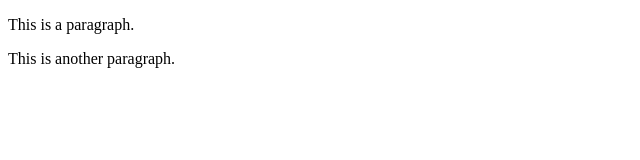
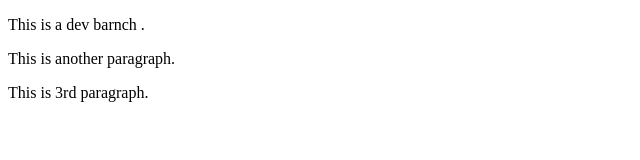
Before and after one commit to Shivam820954/CI-CD, a plain HTML site: page index.html in a window 1280 px wide. Shown: the whole page, without its empty margins (0-640 px from the left). Drawn offline with Linux system fonts and the light colour scheme.

Commit message:
Update index.html

```diff
--- a/index.html
+++ b/index.html
@@ -2,8 +2,8 @@
 <html>
 <body>
 
-<p>This is a paragraph.</p>
+<p>This is a dev barnch .</p>
 <p>This is another paragraph.</p>
-
+<p>This is 3rd paragraph.</p>
 </body>
 </html>
```
